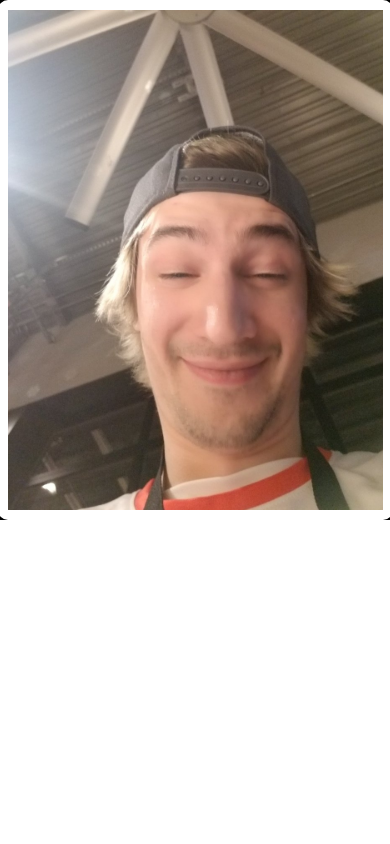
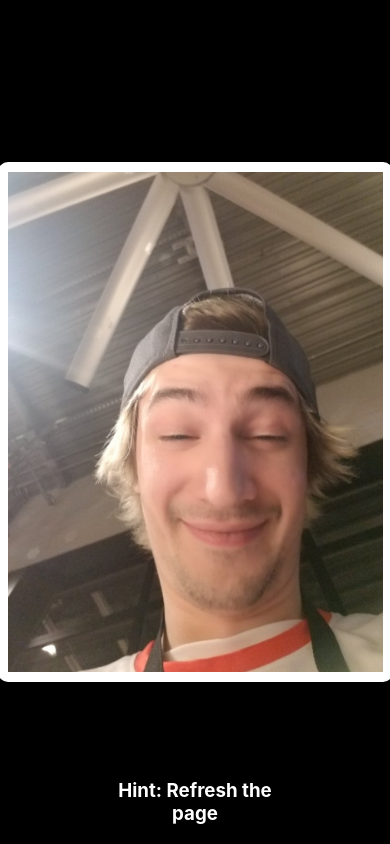
Before and after one commit to AnksioXD/xqcjungle, a React (Create React App) app: page / in a window 390 px wide. Built offline with nearby package versions, Linux system fonts and the light colour scheme.

Commit message:
Update App.css

```diff
--- a/src/App.css
+++ b/src/App.css
@@ -38,7 +38,15 @@
       padding: 0;
   }
   .app-container {
-        width: 100%;
-        height: 100%;
+    background-color: black;
+    background-image: (
+    45deg,
+    black,
+  );
+  display: flex;
+  align-items: center;
+  justify-content: center;
+  height: 100vh;
 }
+
 }
```
Lines whose indentation alone changed are shown as unchanged.
